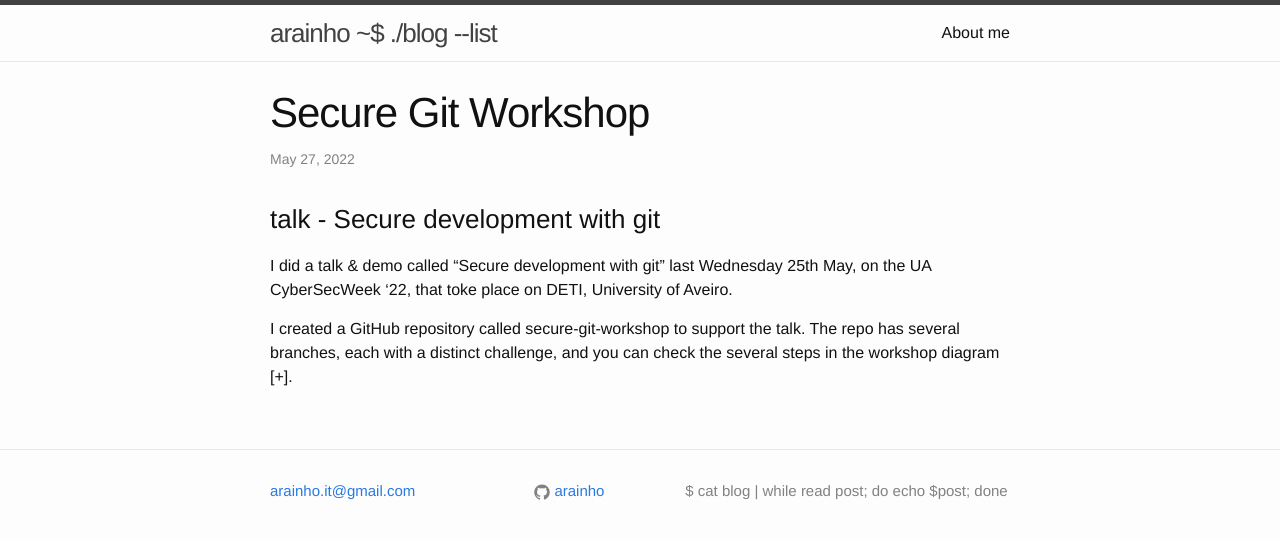
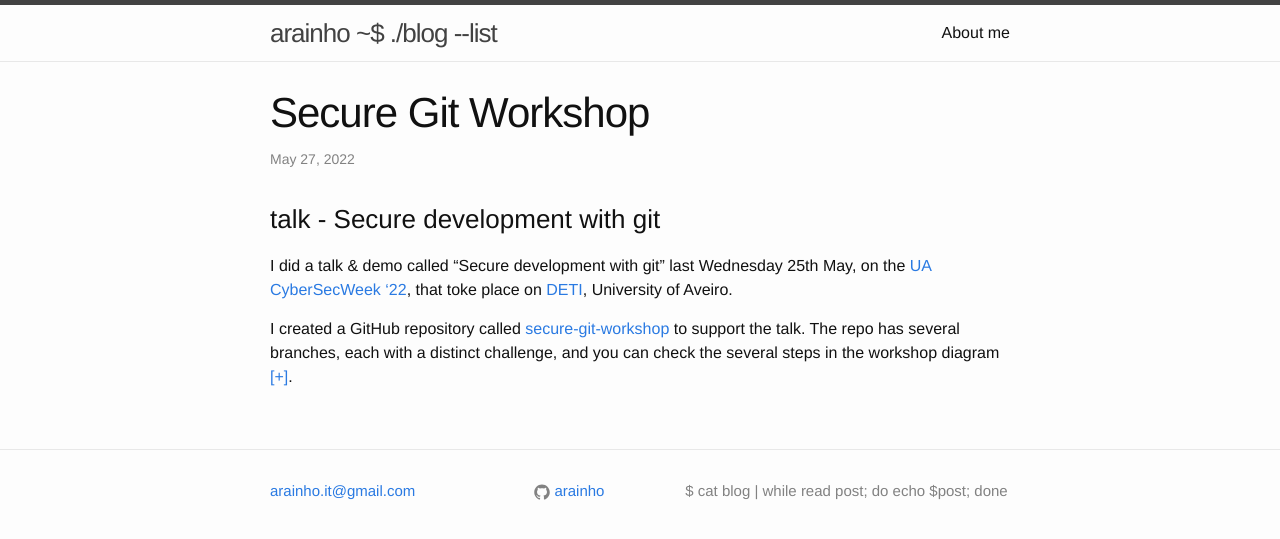
Before and after one commit to arainho/arainho.github.io, a Jekyll site: the page built from _posts/2022-05-27-secure-git-workshop.md, in a window 1280 px wide. Shown: the top 539 px of the page. Built offline with Jekyll 4.4.1, drawn with Linux system fonts in a browser that asks for light colours; our own code applies the rules of GitHub Pages for plain Markdown files; part of the change alters nothing that is shown.

```diff
--- a/_posts/2022-05-27-secure-git-workshop.md
+++ b/_posts/2022-05-27-secure-git-workshop.md
@@ -1,6 +1,6 @@
 ### talk - Secure development with git
 
-I did a talk & demo called "Secure development with git" last Wednesday 25th May, on the UA CyberSecWeek '22, that toke place on DETI, University of Aveiro.
+I did a talk & demo called "Secure development with git" last Wednesday 25th May, on the [UA CyberSecWeek '22](https://cybersecweek.ua.pt/program.html), that toke place on [DETI](https://www.ua.pt/deti/), University of Aveiro.
 
-I created a GitHub repository called secure-git-workshop to support the talk.
-The repo has several branches, each with a distinct challenge, and you can check the several steps in the workshop diagram [+].
+I created a GitHub repository called [secure-git-workshop](https://github.com/arainho/secure-git-workshop) to support the talk.
+The repo has several branches, each with a distinct challenge, and you can check the several steps in the workshop diagram [[+]](https://github.com/arainho/secure-git-workshop/blob/main/workshop_steps.png).
```
